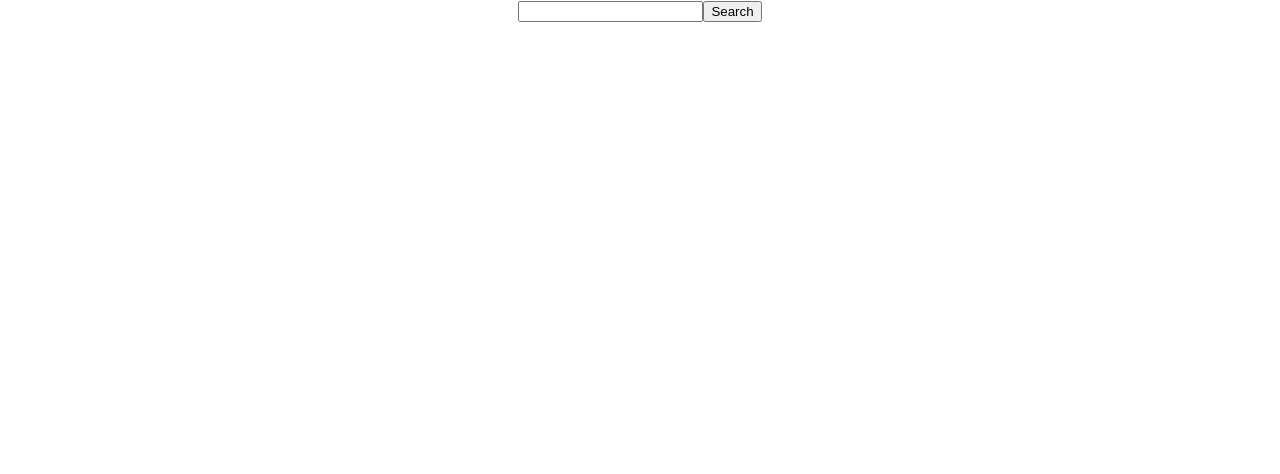
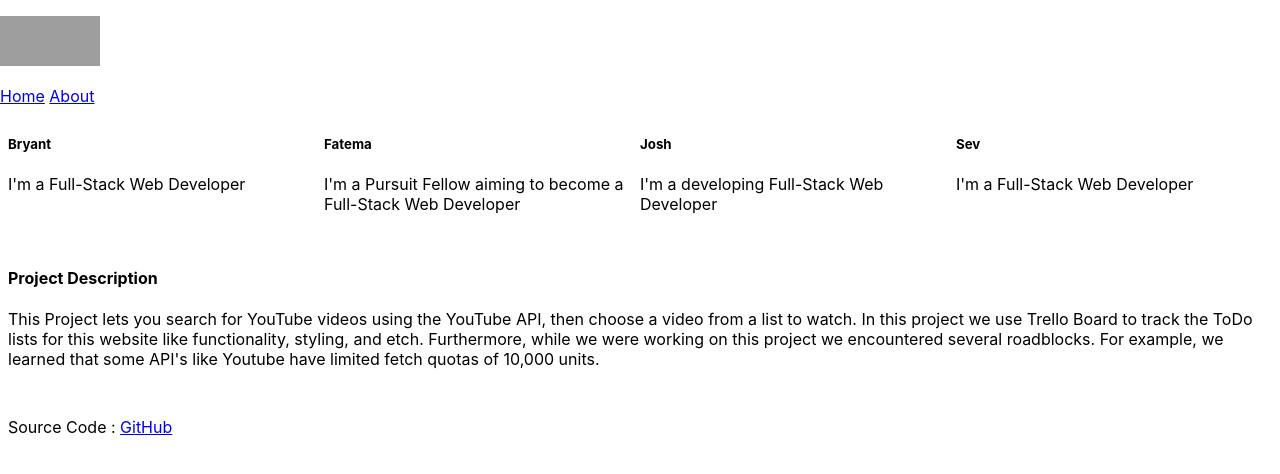
Before and after one commit to FatemaKK/YouTube-React, a React (Create React App) app: page /about in a window 1280 px wide. Shown: the top 474 px of the page. Built offline with nearby package versions, Linux system fonts and the light colour scheme; grey boxes are pictures that could not be loaded.

Commit message:
basicCSSforAboutPage

```diff
--- a/src/App.css
+++ b/src/App.css
@@ -1,38 +1,3 @@
 .App {
   text-align: center;
 }
-
-.App-logo {
-  height: 40vmin;
-  pointer-events: none;
-}
-
-@media (prefers-reduced-motion: no-preference) {
-  .App-logo {
-    animation: App-logo-spin infinite 20s linear;
-  }
-}
-
-.App-header {
-  background-color: #282c34;
-  min-height: 100vh;
-  display: flex;
-  flex-direction: column;
-  align-items: center;
-  justify-content: center;
-  font-size: calc(10px + 2vmin);
-  color: white;
-}
-
-.App-link {
-  color: #61dafb;
-}
-
-@keyframes App-logo-spin {
-  from {
-    transform: rotate(0deg);
-  }
-  to {
-    transform: rotate(360deg);
-  }
-}
--- a/src/App.js
+++ b/src/App.js
@@ -1,59 +1,20 @@
 import "./App.css";
-import { Component } from "react";
+import React from "react";
+import { Routes, Route } from "react-router";
+import NavBar from "./Components/NavBar";
+import Home from "./Components/Home";
+import About from "./Components/About";
 
-class App extends Component {
-  constructor() {
-    super();
-    this.state = {
-      Data: [],
-      userInput: "",
-    };
-  }
-
-  handleChange = (event) => {
-    this.setState({ userInput: event.target.value });
-  };
-
-  handleSubmit = (event) => {
-    event.preventDefault();
-    this.setState({
-      userInput: "",
-    });
-  };
-
-  componentDidUpdate() {
-    if (this.state.userInput.length === 0) return;
-
-    fetch(
-      `https://youtube.googleapis.com/youtube/v3/search?q=${this.state.userInput}&key=${process.env.REACT_APP_API_KEY}`
-    )
-      .then((response) => response.json())
-      .then((Data) => {
-        this.setState({ Data: Data });
-        console.log(Data);
-      })
-      .catch((error) => {
-        console.log("error fetching data");
-      });
-  }
-
+class App extends React.Component {
   render() {
-    const { Data, userInput } = this.state;
     return (
-      <div className="App">
-        <form onSubmit={this.handleSubmit} className="Search-Form">
-          <input
-            onChange={this.handleChange}
-            type="text"
-            className="Search-Bar"
-            name="searchBar"
-            value={userInput}
-          ></input>
-          <button type="submit" className="Search-Button">
-            Search
-          </button>
-          <section></section>
-        </form>
+      <div>
+        <NavBar />
+        <Home />
+        <Routes>
+          <Route exact path="/" element={<Home />} />
+          <Route path="/about" element={<About />} />
+        </Routes>
       </div>
     );
   }
--- /dev/null
+++ b/src/Components/About.css
@@ -0,0 +1,21 @@
+.about {
+  height: 80vh;
+  font-family: -apple-system, BlinkMacSystemFont, "Segoe UI", Roboto, Oxygen,
+    Ubuntu, Cantarell, "Open Sans", "Helvetica Neue", sans-serif;
+}
+
+.members {
+  display: grid;
+  grid-template-columns: repeat(4, 1fr);
+  padding: 8px;
+}
+
+.description {
+  padding: 8px;
+  margin: auto;
+}
+
+.repo {
+  padding: 8px;
+  margin: auto;
+}
--- a/src/Components/About.js
+++ b/src/Components/About.js
@@ -1,44 +1,48 @@
 import React from "react";
+import "./About.css";
 
 class About extends React.Component {
-
   render() {
     return (
-      <div>
-        <div>
+      <div className="about">
+        <div className="members">
           <section>
-            <h1>About Josh</h1>
+            <h5>Bryant</h5>
+            <p>I'm a Full-Stack Web Developer</p>
+          </section>
+          <section>
+            <h5>Fatema</h5>
             <p>
-              I'm a developing Full-Stack Web Developer
+              I'm a Pursuit Fellow aiming to become a Full-Stack Web Developer
             </p>
           </section>
           <section>
-            <h1>About Fatema</h1>
-            <p>
-              I'm a Pursuit Full-Stack Development Fellow
-            </p>
+            <h5>Josh</h5>
+            <p>I'm a developing Full-Stack Web Developer</p>
           </section>
           <section>
-            <h1>About Bryant</h1>
-            <p></p>
-            </section>
-            <section>
-            <h1>About Sev</h1>
-            <p></p>
-            </section>
-        <section>
-            <a href="https://github.com/BryantMercedes212/YouTube-React">GitHub</a>
+            <h5>Sev</h5>
+            <p>I'm a Full-Stack Web Developer</p>
           </section>
         </div>
-        <section>
-          <h2>Project Description</h2>
+        <section className="description">
+          <h4>Project Description</h4>
           <p>
             This Project lets you search for YouTube videos using the YouTube
             API, then choose a video from a list to watch. In this project we
             use Trello Board to track the ToDo lists for this website like
             functionality, styling, and etch. Furthermore, while we were working
             on this project we encountered several roadblocks. For example, we
-              learned that some API's like Youtube have limited fetch quotas of 10,000 units.
+            learned that some API's like Youtube have limited fetch quotas of
+            10,000 units.
+          </p>
+        </section>
+        <section className="repo">
+          <p>
+            Source Code :{" "}
+            <a href="https://github.com/BryantMercedes212/YouTube-React">
+              GitHub
+            </a>
           </p>
         </section>
       </div>
--- a/src/Components/Home.js
+++ b/src/Components/Home.js
@@ -0,0 +1,14 @@
+
+import React from "react";
+
+class Home extends React.Component {
+  render() {
+    return (
+      <div className="Home">
+
+      </div>
+    );
+  }
+}
+
+export default Home;
--- a/src/Components/NavBar.js
+++ b/src/Components/NavBar.js
@@ -0,0 +1,28 @@
+import { Link } from "react-router-dom";
+import React from "react";
+
+class NavBar extends React.Component {
+  render() {
+    return (
+      <div className="NavBar">
+        <section>
+          <p>
+            <img
+              src="https://c.tenor.com/hYSGG867a1YAAAAC/youtube-logo.gif"
+              height="50px"
+              width="100px"
+              alt="YouTube-Logo"
+            />
+          </p>
+          <Link to="/">Home</Link>
+          {" "}
+          <Link to="/about">About</Link>
+        </section>
+      </div>
+    );
+  }
+}
+
+//
+
+export default NavBar;
--- a/src/index.js
+++ b/src/index.js
@@ -1,12 +1,15 @@
 import React from 'react';
 import ReactDOM from 'react-dom';
+import { BrowserRouter } from 'react-router-dom';
 import './index.css';
 import App from './App';
 import reportWebVitals from './reportWebVitals';
 
 ReactDOM.render(
   <React.StrictMode>
-    <App />
+    <BrowserRouter>
+      <App />
+    </BrowserRouter>
   </React.StrictMode>,
   document.getElementById('root')
 );
```
Also changed, not shown: src/logo.svg (deleted). Lines whose indentation alone changed are shown as unchanged.
